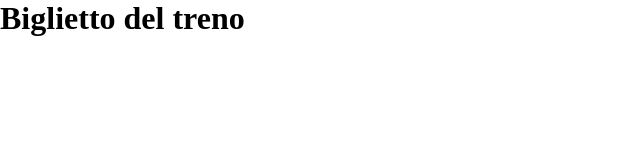
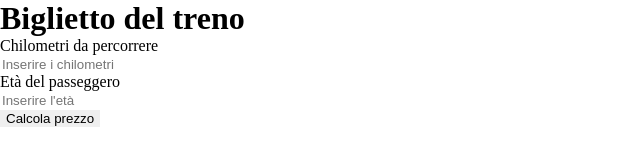
Before and after one commit to Jonathanmasa/js-biglietto-treno-form, a plain HTML site: page index.html in a window 1280 px wide. Shown: the whole page, without its empty margins (0-640 px from the left). Drawn offline with Linux system fonts and the light colour scheme.

Commit message:
feat[form-&-id]

```diff
--- a/index.html
+++ b/index.html
@@ -8,7 +8,18 @@
     <title>Biglietto del treno</title>
 </head>
 <body>
+    <!-- intestazione -->
     <h1>Biglietto del treno</h1>
+
+    <!-- form biglietto treno -->
+    <form id="train-form">
+        <div>Chilometri da percorrere</div>
+        <input type="number" id="kilometers" placeholder="Inserire i chilometri" required>
+        <div>Età del passeggero</div>
+        <input type="number" id="age" placeholder="Inserire l'età" required>
+        <div><button type="button" id="calculate">Calcola prezzo</button></div>
+    </form>
+
    <script type="text/javascript" src="js/script.js"></script>
 </body>
 </html>
```
